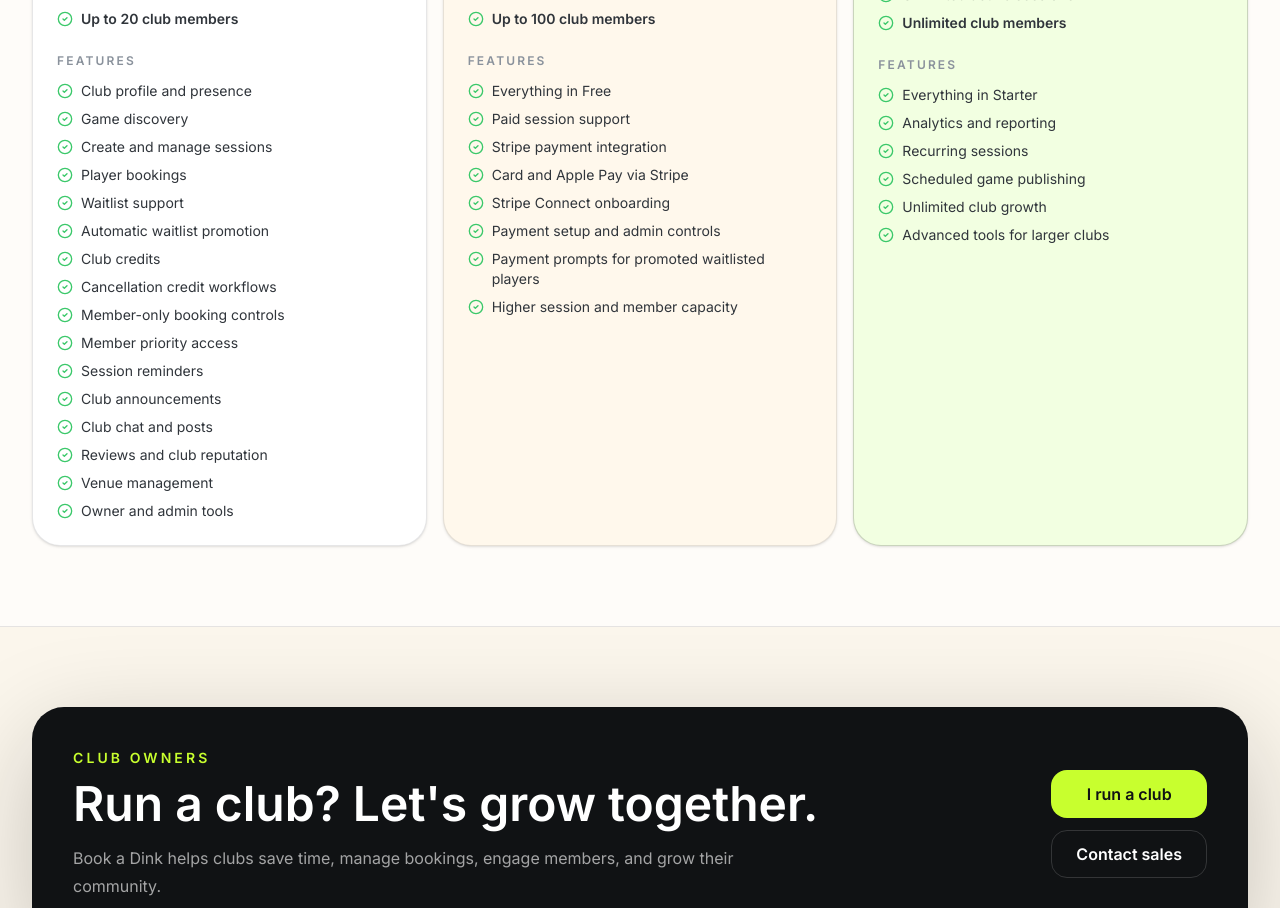
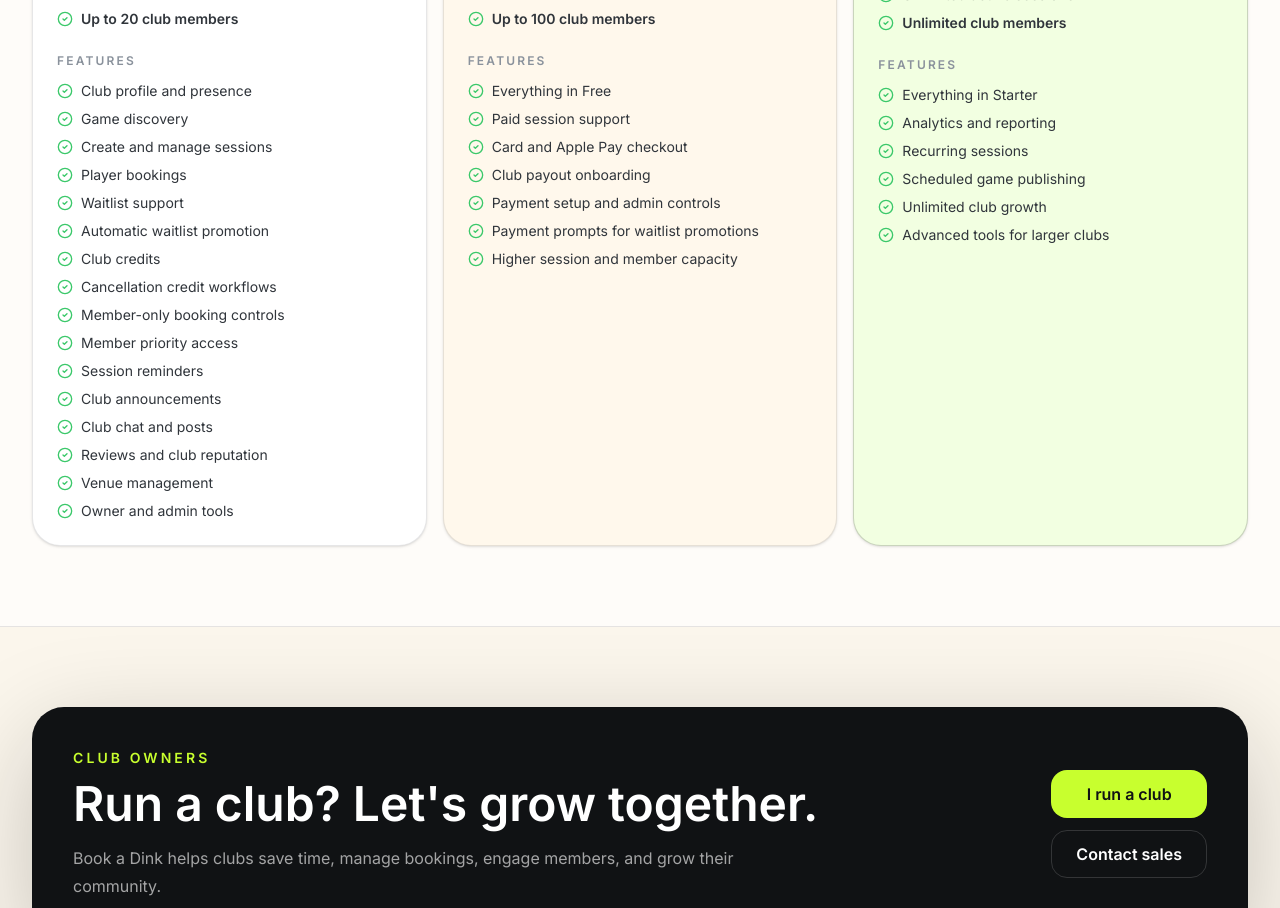
Before and after one commit to bozokelly/pickleball-booking-app, a Next.js app in the folder pickleball-web/: page / in a window 1280 px wide. Shown: the part 5140-6048 px from the top of the page. Built offline with nearby package versions, Linux system fonts and the light colour scheme.

Commit message:
Tighten starter pricing copy

```diff
--- a/pickleball-web/src/app/page.tsx
+++ b/pickleball-web/src/app/page.tsx
@@ -170,11 +170,10 @@ const pricing = [
     points: [
       'Everything in Free',
       'Paid session support',
-      'Stripe payment integration',
-      'Card and Apple Pay via Stripe',
-      'Stripe Connect onboarding',
+      'Card and Apple Pay checkout',
+      'Club payout onboarding',
       'Payment setup and admin controls',
-      'Payment prompts for promoted waitlisted players',
+      'Payment prompts for waitlist promotions',
       'Higher session and member capacity',
     ],
   },
```
